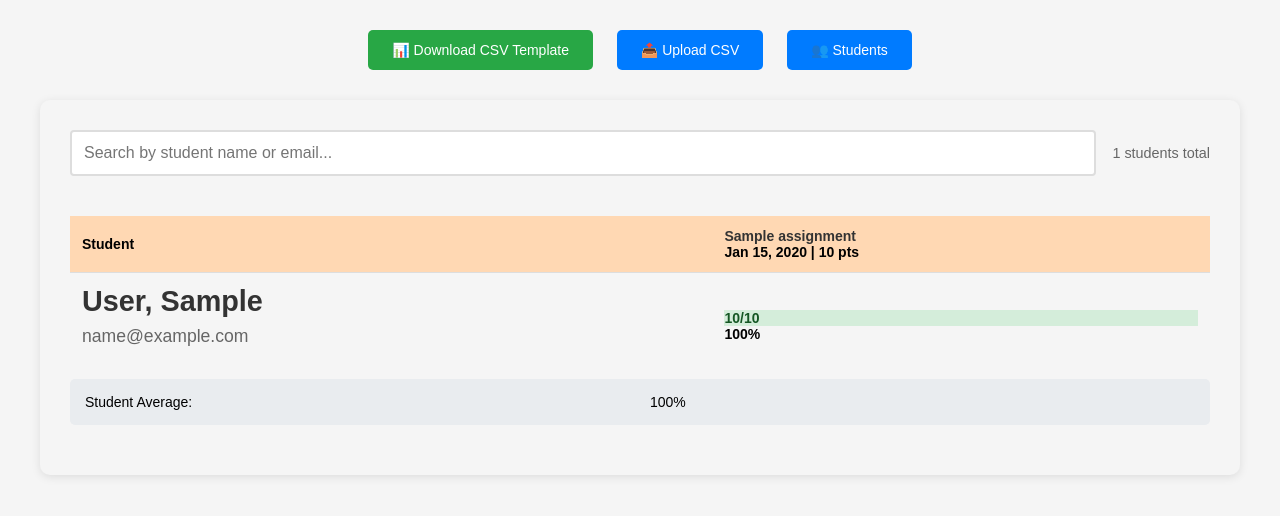
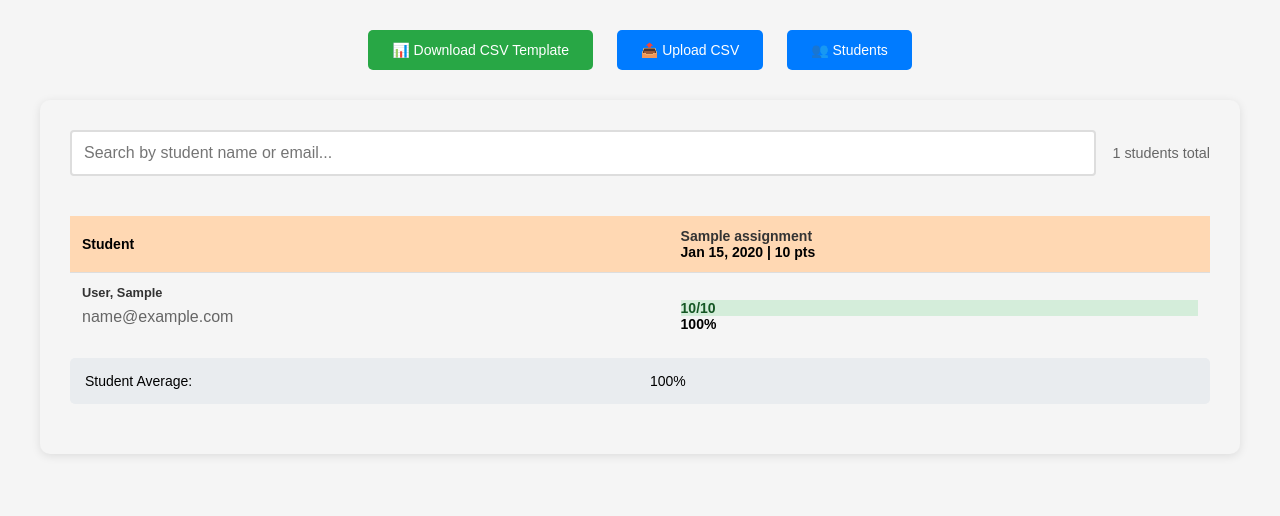
Before and after one commit to thorlorick/database_gradeinsight, a FastAPI app: page /dashboard in a window 1280 px wide. Shown: the part 75-591 px from the top of the page. Run offline with FastAPI, Linux system fonts and the light colour scheme; tables that the repository leaves empty hold one stand-in row (values such as "Sample post").

Commit message:
Update styles.css

```diff
--- a/static/css/styles.css
+++ b/static/css/styles.css
@@ -184,7 +184,7 @@ h1 {
 }
 
 .student-name {
-    font-size: 1.8rem;
+    font-size: 0.8rem;
     font-weight: bold;
     color: #333;
     margin-bottom: 8px;
@@ -192,7 +192,7 @@ h1 {
 
 .student-email {
     color: #666;
-    font-size: 1.1rem;
+    font-size: 1.0rem;
     margin-bottom: 20px;
 }
 
```
